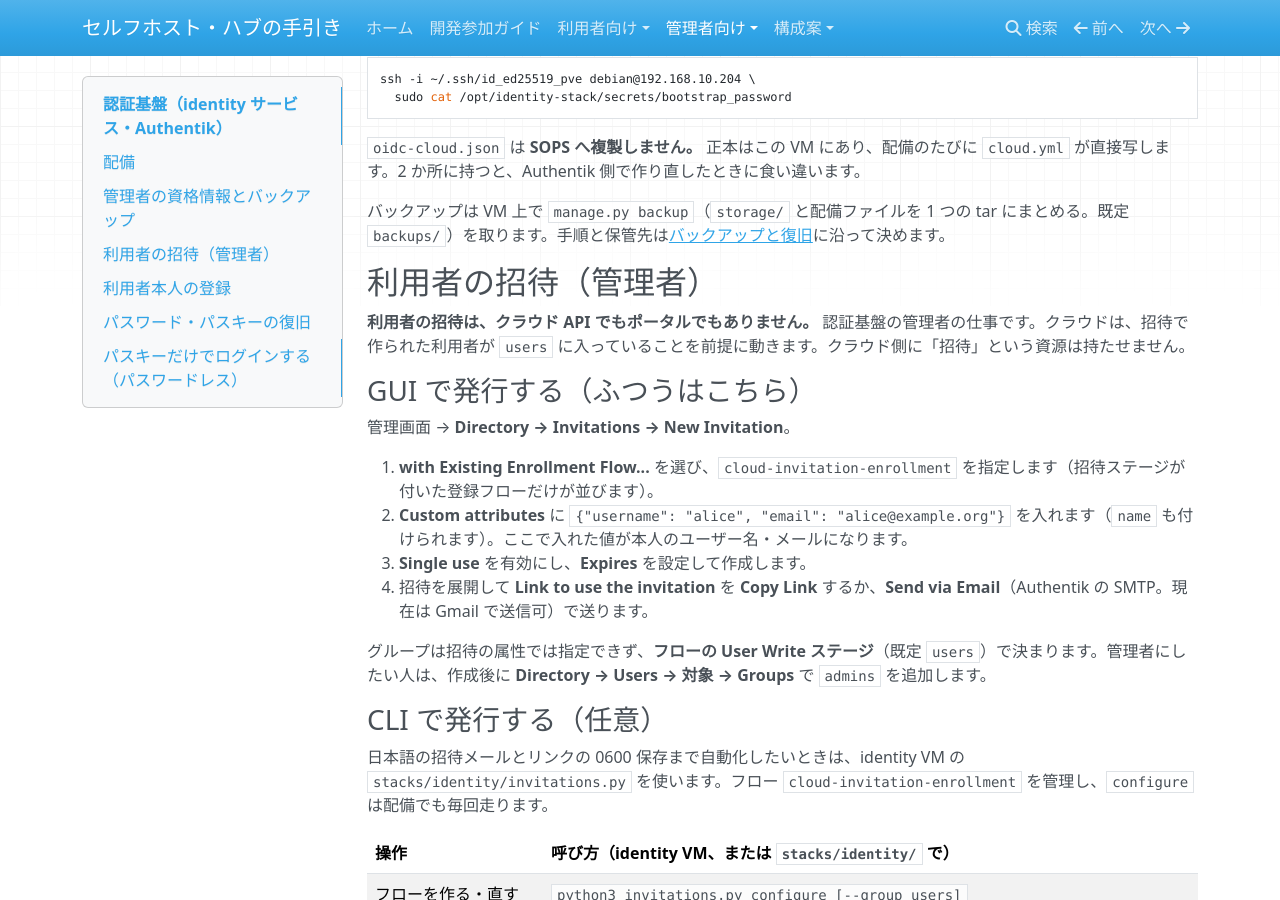
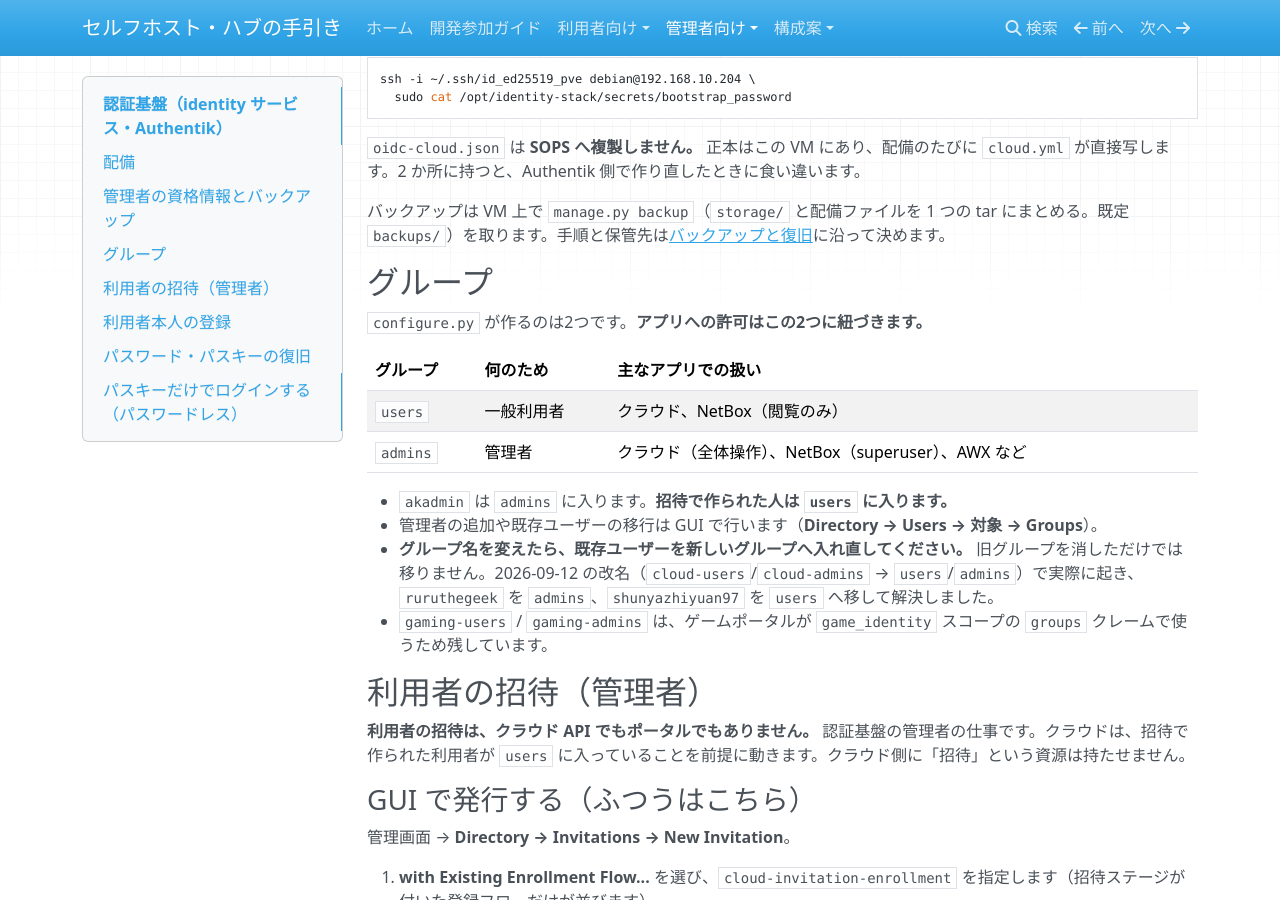
Before and after one commit to rurutheGeek/shake-cloud, an MkDocs documentation site: the page built from docs/operations/identity.md, in a window 1280 px wide and 900 px high, scrolled down 972 px. Built offline with MkDocs 1.6.1, drawn with Linux system fonts in a browser that asks for light colours; nearby versions of some CDN libraries.

Commit message:
docs(identity): グループの意味と、改名時に既存ユーザーを移す注意を追記する
cloud-users/cloud-admins → users/admins の改名で、既存ユーザーが旧グループに
残ったままだとアプリから拒否される（実際に ruruthegeek で発生）。解決内容と
管理方法（Directory → Users → Groups）を残す。

```diff
--- a/docs/operations/identity.md
+++ b/docs/operations/identity.md
@@ -40,6 +40,20 @@
 `oidc-cloud.json` は **SOPS へ複製しません。** 正本はこの VM にあり、配備のたびに `cloud.yml` が直接写します。2 か所に持つと、Authentik 側で作り直したときに食い違います。
 
 バックアップは VM 上で `manage.py backup`（`storage/` と配備ファイルを 1 つの tar にまとめる。既定 `backups/`）を取ります。手順と保管先は[バックアップと復旧](../architecture/operations.md#バックアップと復旧)に沿って決めます。
+
+## グループ
+
+`configure.py` が作るのは2つです。**アプリへの許可はこの2つに紐づきます。**
+
+| グループ | 何のため | 主なアプリでの扱い |
+| --- | --- | --- |
+| `users` | 一般利用者 | クラウド、NetBox（閲覧のみ） |
+| `admins` | 管理者 | クラウド（全体操作）、NetBox（superuser）、AWX など |
+
+- `akadmin` は `admins` に入ります。**招待で作られた人は `users` に入ります。**
+- 管理者の追加や既存ユーザーの移行は GUI で行います（**Directory → Users → 対象 → Groups**）。
+- **グループ名を変えたら、既存ユーザーを新しいグループへ入れ直してください。** 旧グループを消しただけでは移りません。2026-09-12 の改名（`cloud-users`/`cloud-admins` → `users`/`admins`）で実際に起き、`ruruthegeek` を `admins`、`shunyazhiyuan97` を `users` へ移して解決しました。
+- `gaming-users` / `gaming-admins` は、ゲームポータルが `game_identity` スコープの `groups` クレームで使うため残しています。
 
 ## 利用者の招待（管理者）
 
```
